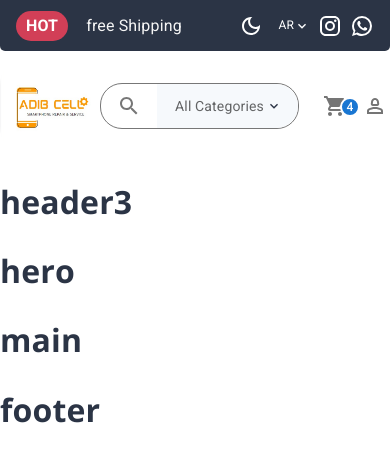
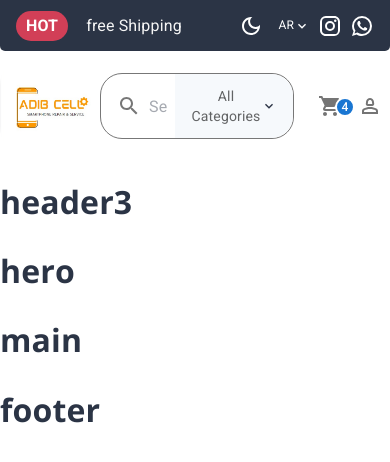
Before and after one commit to mahditalalDev/E-commrence-website, a React (Vite) app: page / in a window 390 px wide. Shown: the top 462 px of the page. Built offline with nearby package versions, Linux system fonts and the light colour scheme.

Commit message:
refix styles and responsive

```diff
--- a/src/components/1-header/Header2.jsx
+++ b/src/components/1-header/Header2.jsx
@@ -1,7 +1,6 @@
 import { ExpandMore, ShoppingCartOutlined } from "@mui/icons-material";
 import {
   Badge,
-  Box,
   Container,
   IconButton,
   InputBase,
@@ -20,7 +19,7 @@ import MenuItem from "@mui/material/MenuItem";
 import Menu from "@mui/material/Menu";
 
 const Search = styled("div")(({ theme }) => ({
-  flexGrow: 0.4,
+  flexGrow: 0.5,
   position: "relative",
   borderRadius: theme.shape.borderRadius,
   border: "1px solid #777",
@@ -148,7 +147,7 @@ export default function Header2() {
                 <ListItemText
                   // className="border"
                   sx={{
-                    width: 93,
+                    width: 70,
                     textAlign: "center",
                     "&:hover": { cursor: "pointer" },
                   }}
```
